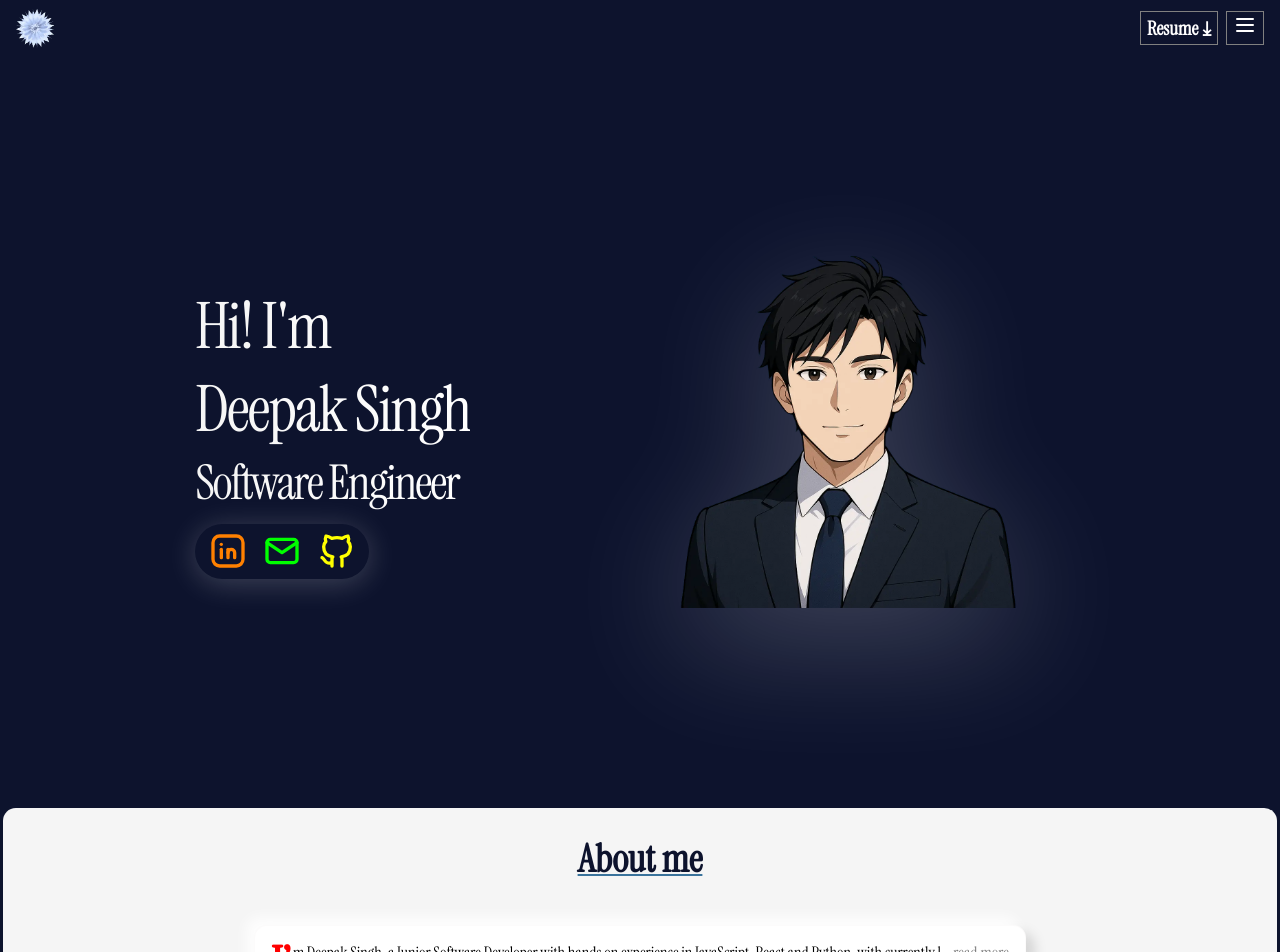
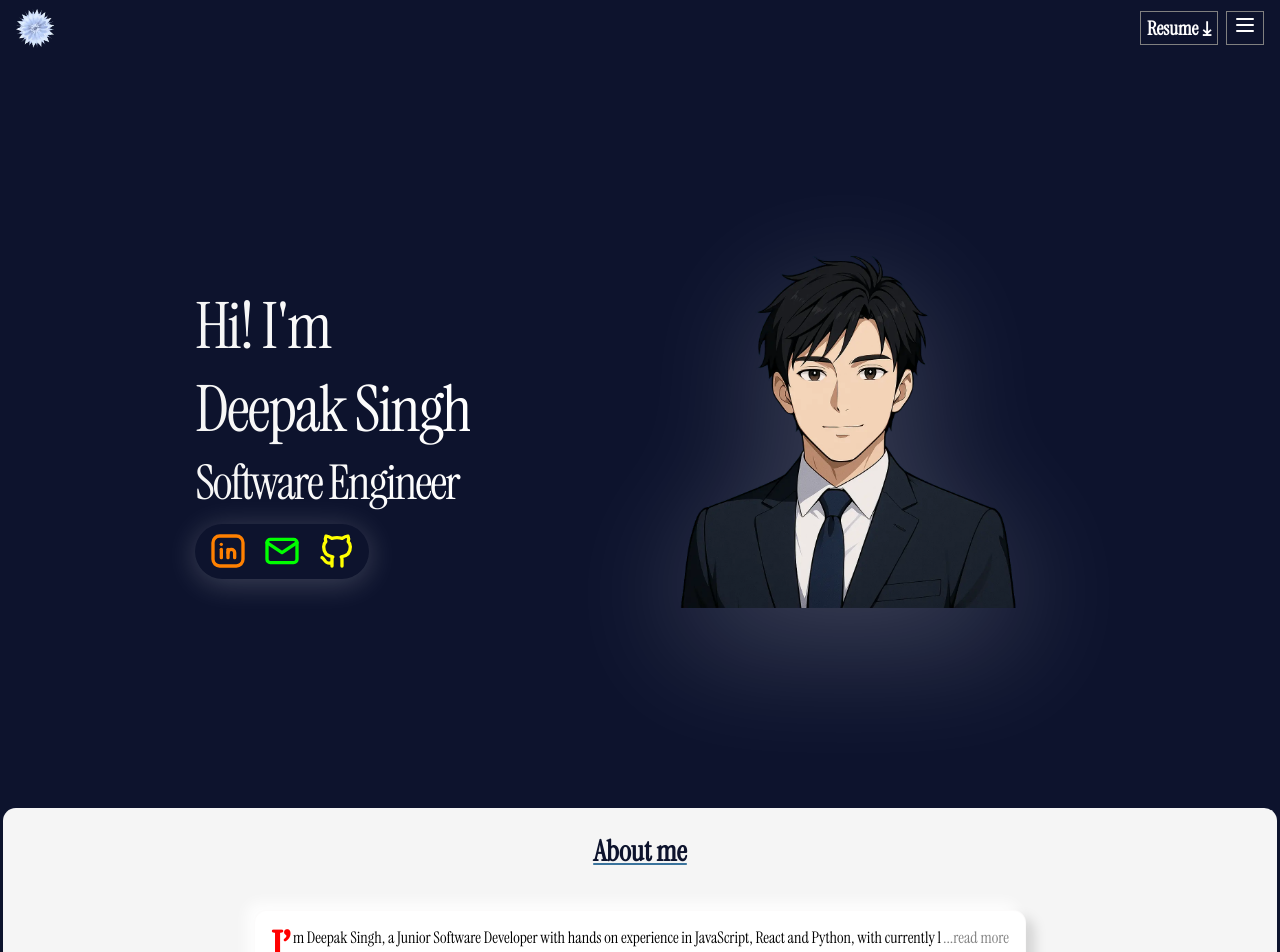
Before and after one commit to DeepakSingh9999/Portfolio, a React (Vite) app: page / in a window 1280 px wide. Shown: the top 952 px of the page. Built offline with nearby package versions, Linux system fonts and the light colour scheme; no server answers.

Commit message:
Update readmore.jsx

```diff
--- a/src/assets/components/readmore.jsx
+++ b/src/assets/components/readmore.jsx
@@ -17,7 +17,7 @@ I'm curious to learn new technologies while solving complex problems, and creati
     return(
         <>
         <div className="section-heading">
-            <h1 id="about">About me</h1>
+            <h2 id="about">About me</h2>
         </div>
         <div className="readmore-container center">
             <p className="readmore-description">
```
